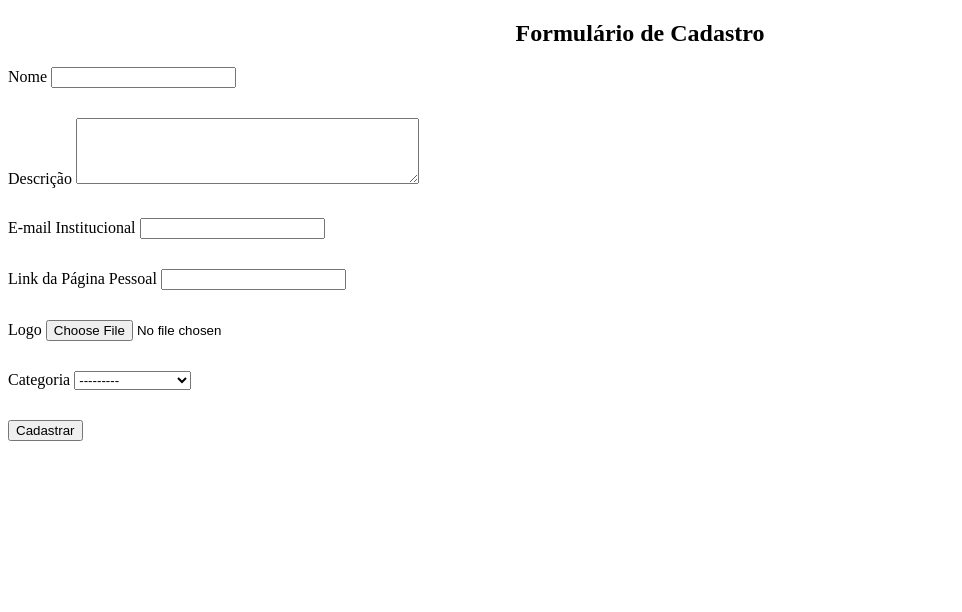
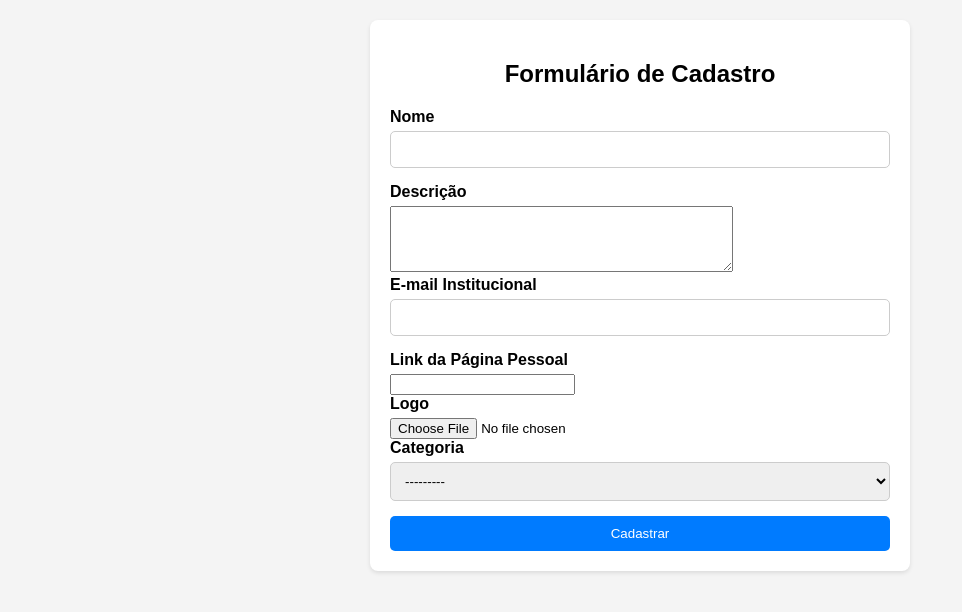
Before and after one commit to fabiomirs/eco-da-mata, a Django app: template people_app/templates/people_register.html in a window 1280 px wide. Shown: the top 612 px of the page, without its empty margins (0-962 px from the left). Run offline with Django 3.2, Linux system fonts and the light colour scheme; the template is opened without the code that fills it: values that come from a table or form of the project are taken from there, others are empty.

Commit message:
💄 feat: Estilização CSS do formulário

```diff
--- a/people_app/templates/people_register.html
+++ b/people_app/templates/people_register.html
@@ -5,36 +5,78 @@
     <meta http-equiv="X-UA-Compatible" content="IE=edge">
     <meta name="viewport" content="width=device-width, initial-scale=1.0">
     <title>Formulário de Cadastro</title>
+    <style>
+        body {
+            font-family: Arial, sans-serif;
+            background-color: #f4f4f4;
+            margin: 0;
+            padding: 0;
+        }
+        .container {
+            max-width: 500px;
+            margin: 20px auto;
+            background-color: #fff;
+            padding: 20px;
+            border-radius: 8px;
+            box-shadow: 0 2px 4px rgba(0, 0, 0, 0.1);
+        }
+        h2 {
+            text-align: center;
+            margin-bottom: 20px;
+        }
+        label {
+            display: block;
+            margin-bottom: 5px;
+            font-weight: bold;
+        }
+        input[type="text"],
+        input[type="email"],
+        select {
+            width: 100%;
+            padding: 10px;
+            border-radius: 5px;
+            border: 1px solid #ccc;
+            box-sizing: border-box;
+            margin-bottom: 15px;
+        }
+        button {
+            width: 100%;
+            padding: 10px;
+            border-radius: 5px;
+            border: none;
+            background-color: #007bff;
+            color: #fff;
+            cursor: pointer;
+            transition: background-color 0.3s ease;
+        }
+        button:hover {
+            background-color: #0056b3;
+        }
+    </style>
 </head>
 <body>
-    <div style="margin-bottom: 20px;">
-        <h2 style="text-align: center;">Formulário de Cadastro</h2>
+    <div class="container">
+        <h2>Formulário de Cadastro</h2>
         <form method="post" enctype="multipart/form-data">
             {% csrf_token %}
-            <div style="margin-bottom: 30px;">
             <label for="{{form.name.id_for_label}}">Nome</label>
             {{form.name}}
-            </div>
-            <div style="margin-bottom: 30px;">
+
             <label for="{{form.description.id_for_label}}">Descrição</label>
             {{form.description}}
-            </div>
-            <div style="margin-bottom: 30px;">
+
             <label for="{{form.institutional_email.id_for_label}}">E-mail Institucional</label>
             {{form.institutional_email}}
-            </div>
-            <div style="margin-bottom: 30px;">
+
             <label for="{{form.personal_page_link.id_for_label}}">Link da Página Pessoal</label>
             {{form.personal_page_link}}
-            </div>
-            <div style="margin-bottom: 30px;">
+
             <label for="{{form.logo.id_for_label}}">Logo</label>
             {{form.logo}}
-            </div>
-            <div style="margin-bottom: 30px;">
+
             <label for="{{form.category.id_for_label}}">Categoria</label>
             {{form.category}}
-            </div>
+
             <button type="submit">Cadastrar</button>
         </form>
     </div>
```
Lines whose indentation alone changed are shown as unchanged.
